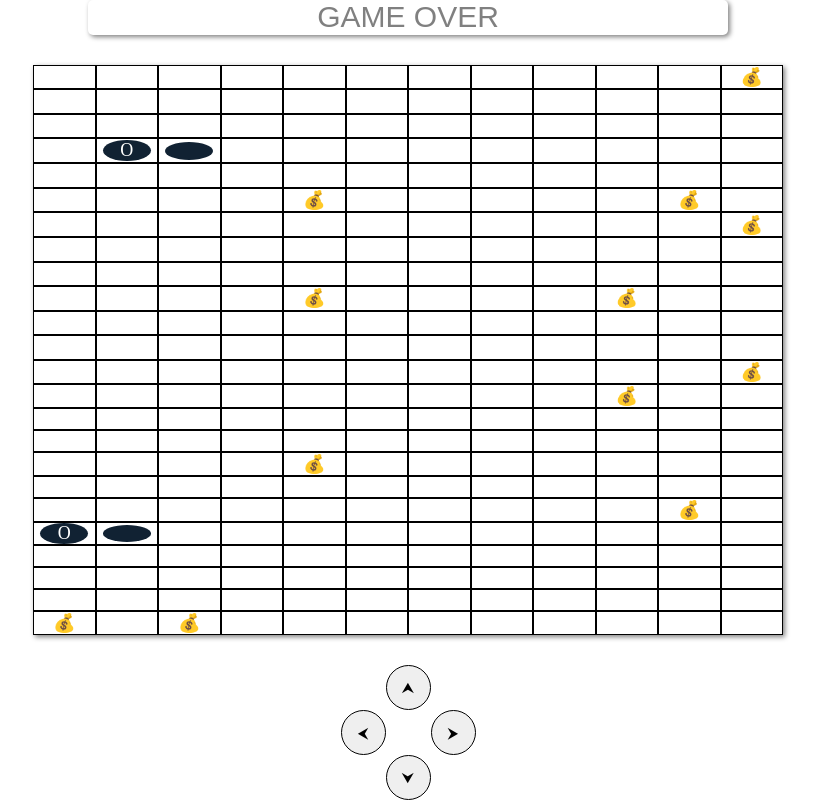
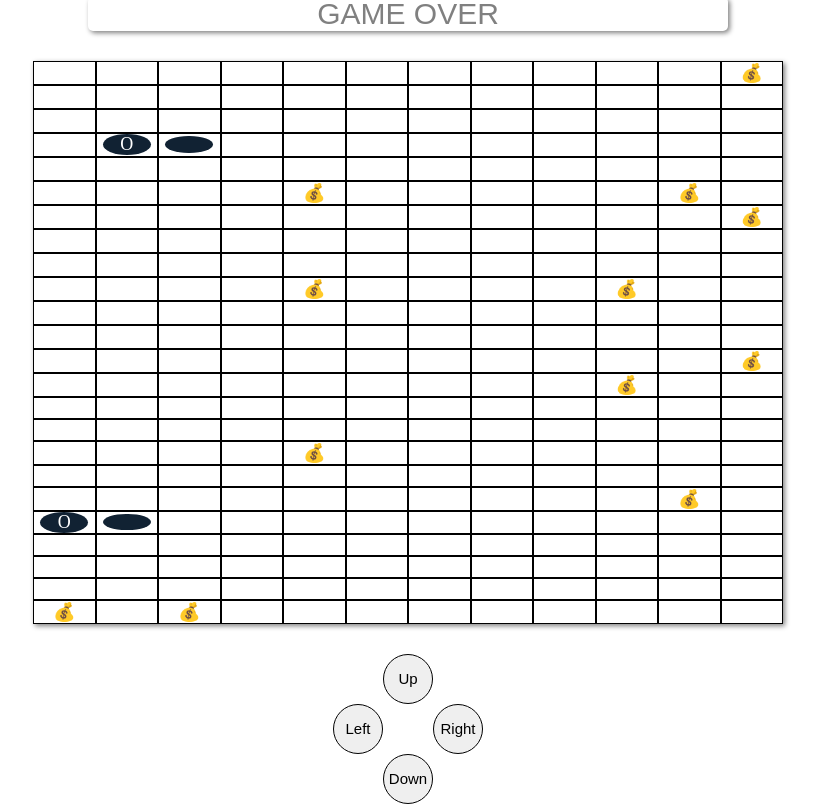
Before and after one commit to robertegelund/snake, a website built with webpack: page public/index.html in a window 1280 px wide. Shown: the whole page, without its empty margins (232-1051 px from the left). Built offline with nearby package versions, Linux system fonts and the light colour scheme.

Commit message:
Minor changes

```diff
--- a/public/index.html
+++ b/public/index.html
@@ -5,9 +5,9 @@
     <meta http-equiv="X-UA-Compatible" content="IE=edge">
     <meta name="viewport" content="width=device-width, initial-scale=1.0">
     <script async src="https://pagead2.googlesyndication.com/pagead/js/adsbygoogle.js?client=ca-pub-1044614197357810"
-     crossorigin="anonymous"></script>
+    crossorigin="anonymous"></script>
     <title>Snake</title>
-<script defer src="bundle360eece55368340a48f1.js"></script></head>
+<script defer src="bundle12616c91c2d951e2d8b0.js"></script></head>
 
 <body>
     <section class="panel">
@@ -19,13 +19,13 @@
 
     <section class="buttons">
         <div></div>
-        <button class="btn btn-up">&#11165</button>
+        <button class="btn btn-up">Up</button>
         <div></div>
-        <button class="btn btn-left">&#11164</button>
+        <button class="btn btn-left">Left</button>
         <div></div>
-        <button class="btn btn-right">&#11166</button>
+        <button class="btn btn-right">Right</button>
         <div></div>
-        <button class="btn btn-down">&#11167</button>
+        <button class="btn btn-down">Down</button>
     </section>
 </body>
 
--- a/src/model.ts
+++ b/src/model.ts
@@ -94,7 +94,6 @@ function treasureControl(headRow:number, headCol:number,
             else if(treasure[2] === "red") createAndShowTreasure("red");
             else if(treasure[2] === "green") createAndShowTreasure("green");
             speed-=20;
-            console.log(speed);
             updateScore();
             changeSpeed(snakeDir);
         }
--- a/src/styles/main.scss
+++ b/src/styles/main.scss
@@ -46,7 +46,7 @@ body {
 }
 
 .btn {
-    height: 45px; width: 45px;
+    height: 50px; width: 50px;
     border-radius: 50%;
     border: 1px solid black;
     font-size: 15px;
```
Also changed, not shown: public/bundle12616c91c2d951e2d8b0.js (renamed from public/bundle360eece55368340a48f1.js, +2 -2 lines), src/template.html (+1 -1 lines), 3 other files.
